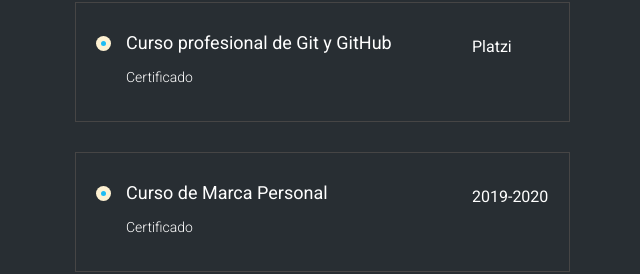
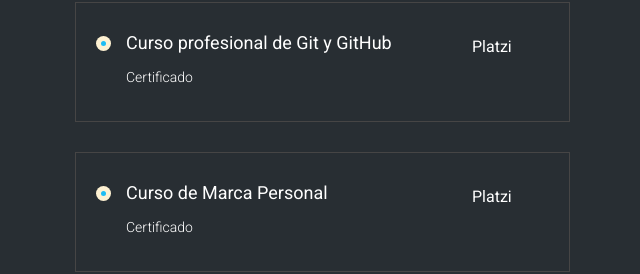
Before and after one commit to erickjpl/erickjpl.github.io, a plain HTML site: page index.html in a window 1280 px wide. Shown: the part 1742-2016 px from the top of the page, 640-1280 px from the left. Drawn offline with Linux system fonts and the light colour scheme; files whose address does not match are found by name.

Commit message:
Cambio de un texto

```diff
--- a/index.html
+++ b/index.html
@@ -279,7 +279,7 @@
                                     <span>Certificado</span>
                                 </div>
                                 <div class="about_year expert_year">
-                                    <span>2019-2020</span>
+                                    <span>Platzi</span>
                                 </div>
                             </div>
                         </div>
```
